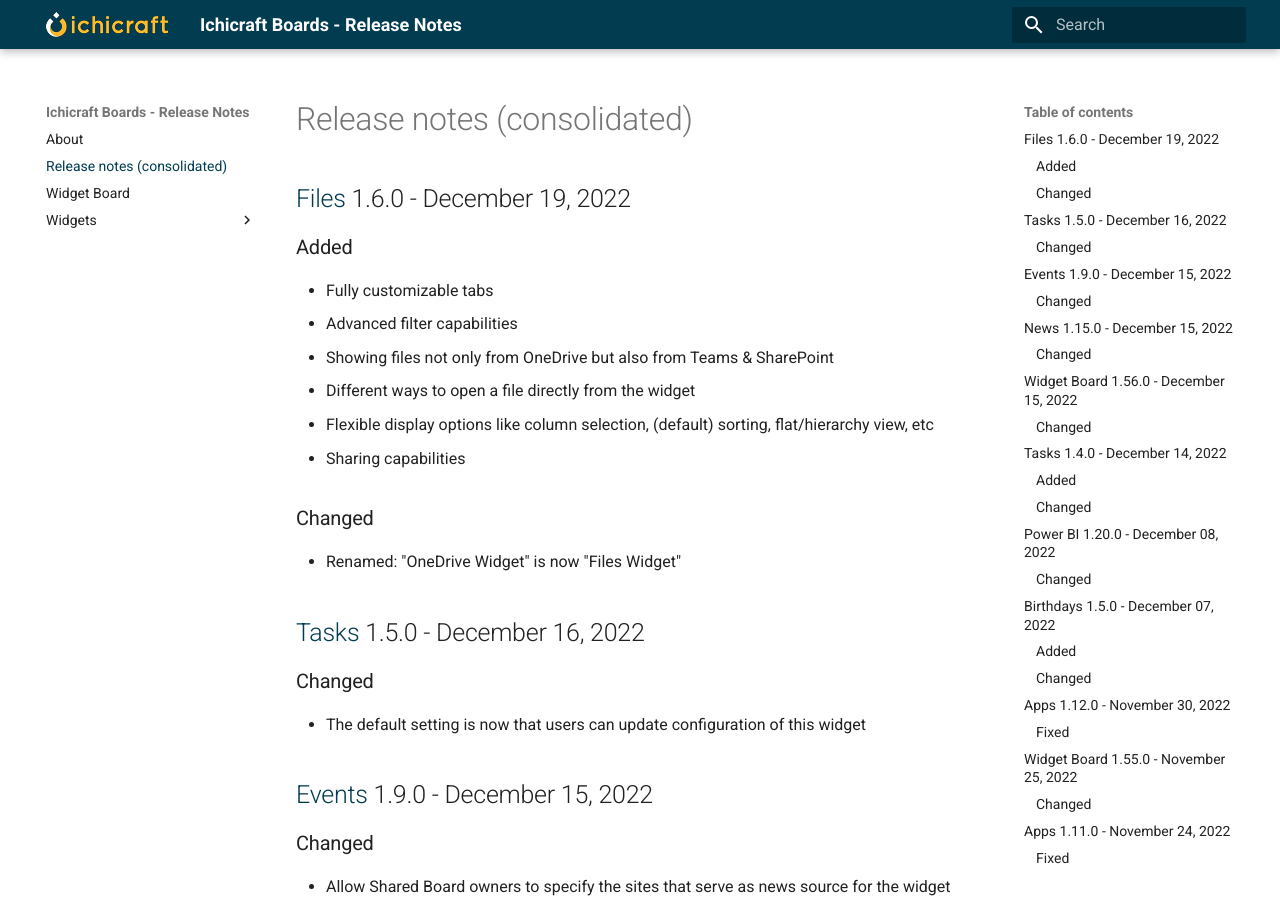
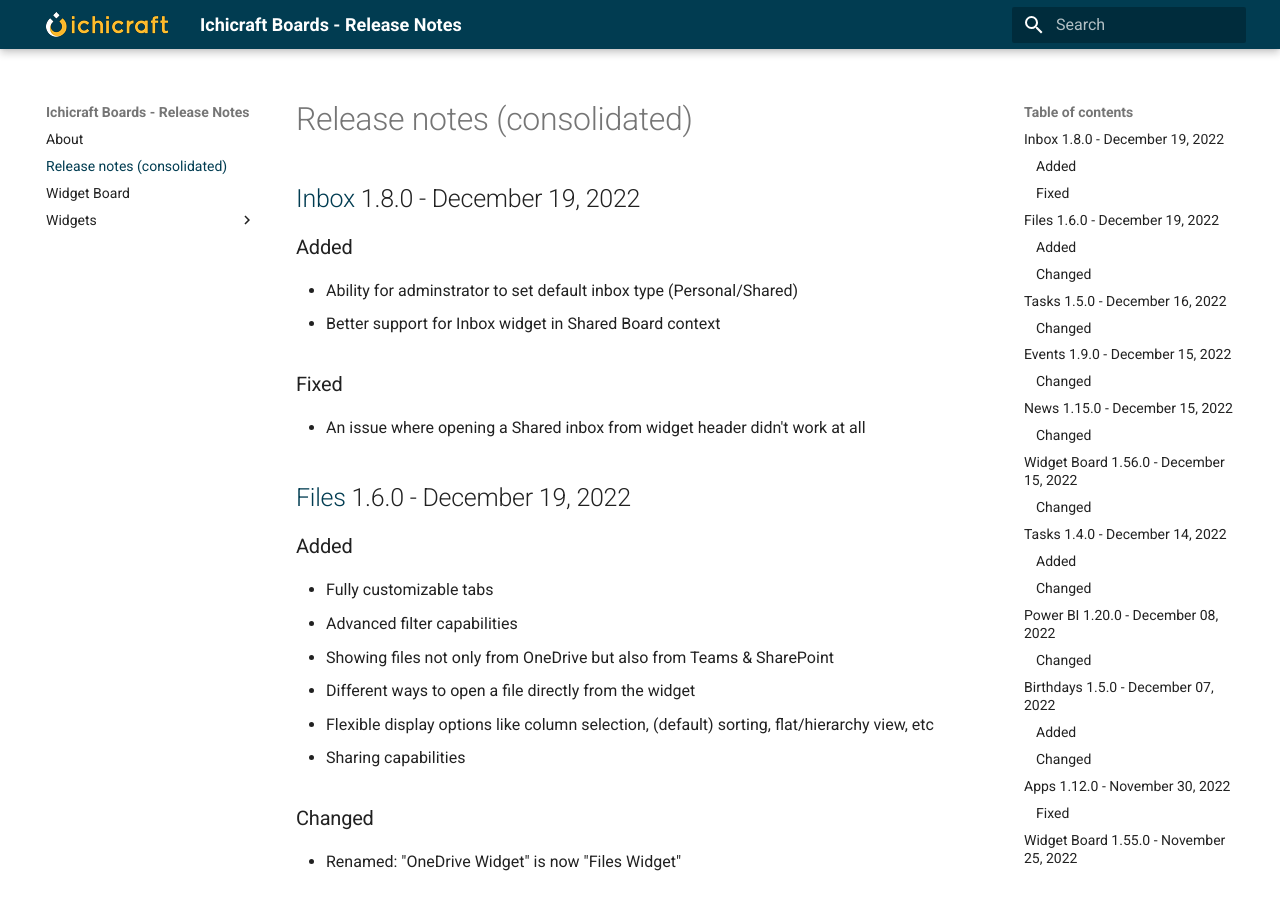
Before and after one commit to ichicraft/widgets-docs, an MkDocs documentation site: the page built from docs/Release-notes-(consolidated).md, in a window 1280 px wide and 900 px high. Built offline with MkDocs 1.6.1 and Material for MkDocs 9.7.7, drawn with Linux system fonts in a browser that asks for light colours.

Commit message:
Release notes updated by BuildService

```diff
--- a/docs/Release-notes-(consolidated).md
+++ b/docs/Release-notes-(consolidated).md
@@ -1,3 +1,12 @@
+## [Inbox](./Widgets/Inbox.md) 1.8.0 - December 19, 2022
+
+### Added
+- Ability for adminstrator to set default inbox type (Personal/Shared)
+- Better support for Inbox widget in Shared Board context
+
+### Fixed
+- An issue where opening a Shared inbox from widget header didn&#x27;t work at all
+
 ## [Files](./Widgets/Files.md) 1.6.0 - December 19, 2022
 
 ### Added
```
Also changed, not shown: docs/Widgets/Inbox.md (+9 -0 lines).
